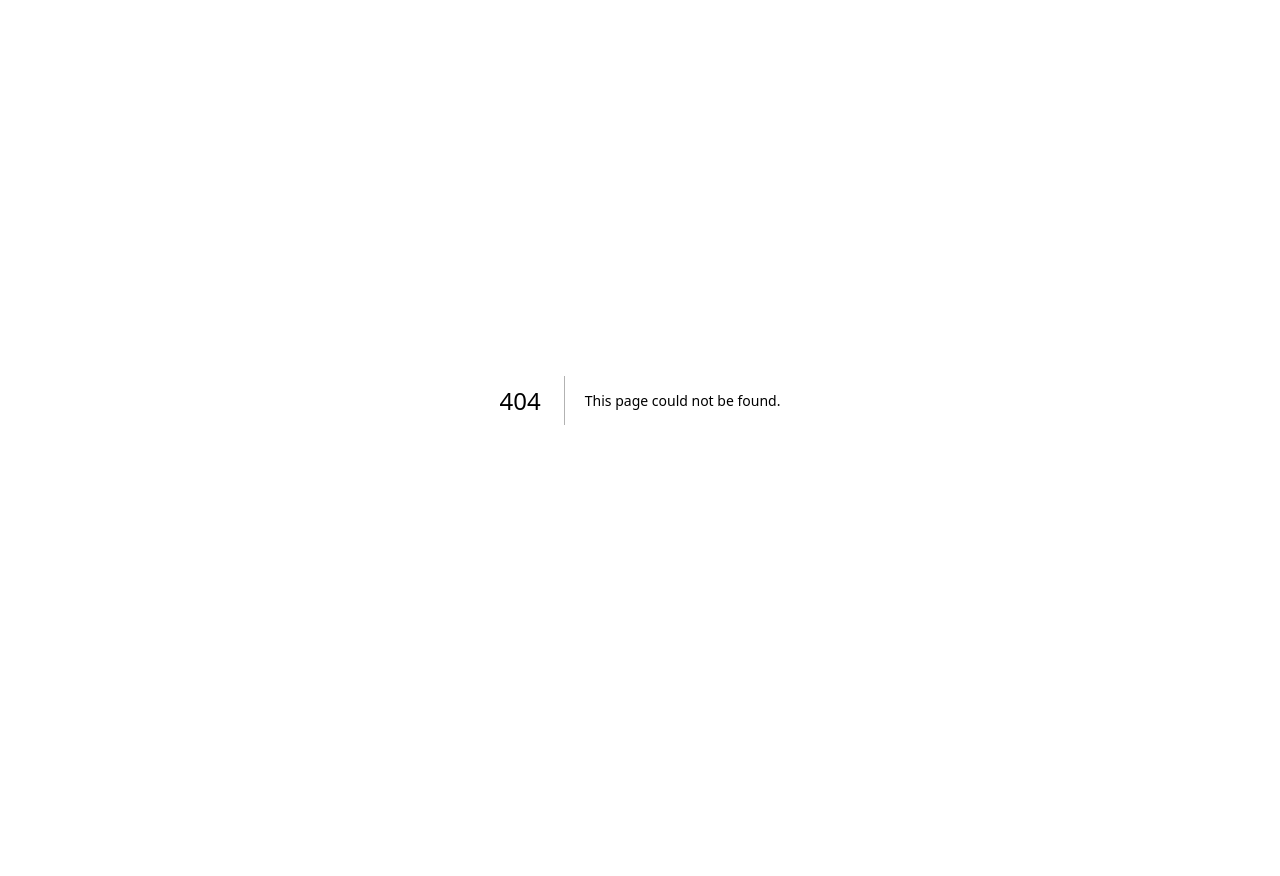
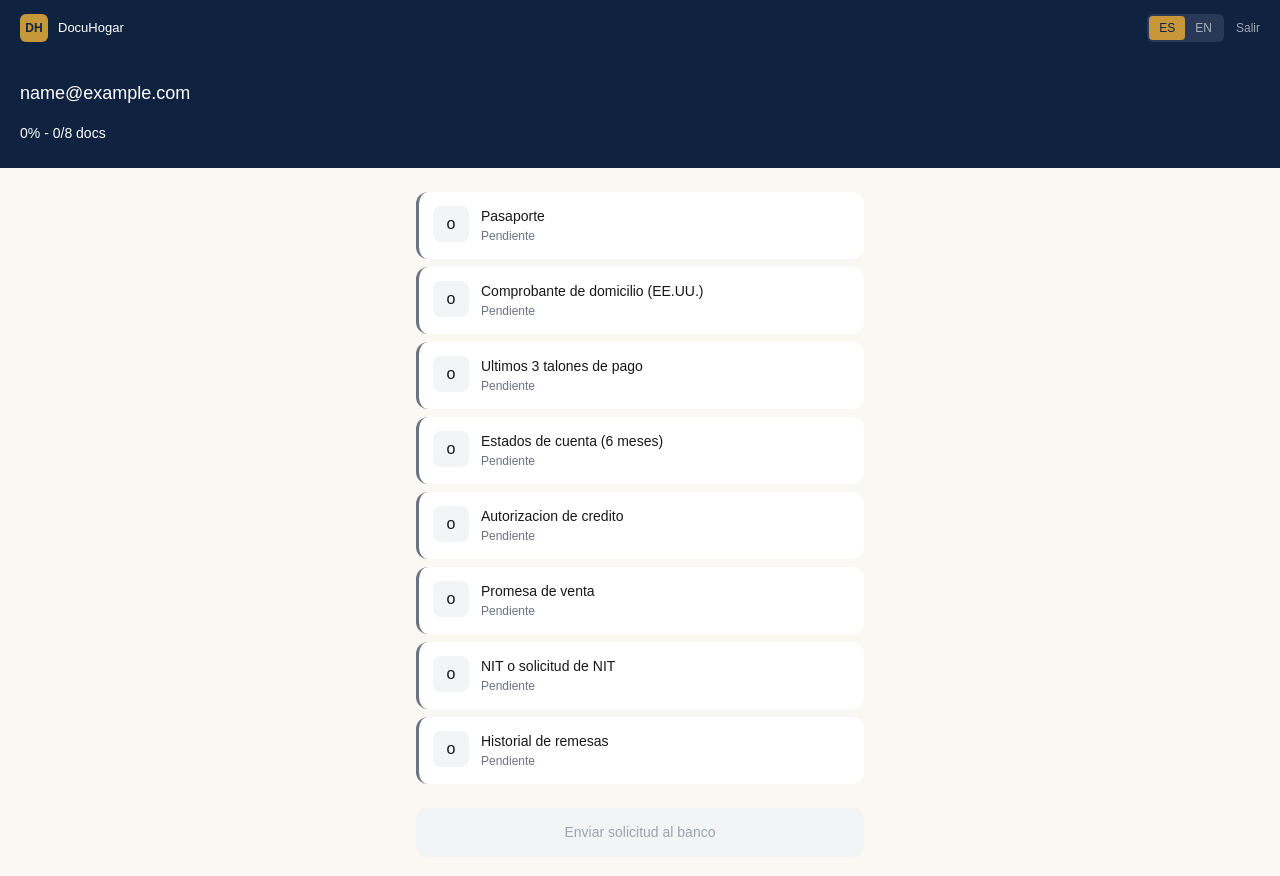
Before and after one commit to ThirdAvenueCreativeStudio/secure-portal, a Next.js app: page /dashboard in a window 1280 px wide. Before the commit this address had no page. Shown: the top 876 px of the page. Before the commit the page ends 800 px from the top, so only its background shows below. Built offline with nearby package versions, Linux system fonts and the light colour scheme; sample sign-in values are in the browser's storage.

Commit message:
add dashboard and verify pages

```diff
--- /dev/null
+++ b/app/auth/verify/page.tsx
@@ -0,0 +1,25 @@
+'use client';
+import {useEffect,useState,Suspense} from 'react';
+import {useSearchParams,useRouter} from 'next/navigation';
+
+function VerifyInner(){
+  const params=useSearchParams();
+  const router=useRouter();
+  const [status,setStatus]=useState('verifying');
+  useEffect(()=>{
+    const token=params.get('t');
+    if(!token){setStatus('invalid');return;}
+    const url=process.env.NEXT_PUBLIC_API_URL+'/api/v1/auth/verify?t='+token;
+    fetch(url,{credentials:'include'})
+    .then(r=>r.json())
+    .then(data=>{
+      if(data.success){localStorage.setItem('user',JSON.stringify(data.user));router.push('/dashboard');}
+      else setStatus(data.error||'invalid');
+    }).catch(()=>setStatus('error'));
+  },[]);
+  const msgs:Record<string,string>={verifying:'Verificando...','Token expired':'Enlace expirado.','Token already used':'Enlace ya usado.',invalid:'Enlace invalido.',error:'Error.'};
+  return(<div style={{textAlign:'center',padding:'40px'}}><p style={{color:'#0F2340',fontSize:'16px'}}>{msgs[status]||status}</p>{status!=='verifying'&&<a href='/' style={{display:'block',marginTop:'20px',color:'#0F2340'}}>Volver</a>}</div>);
+}
+export default function VerifyPage(){
+  return(<main style={{minHeight:'100vh',display:'flex',alignItems:'center',justifyContent:'center',background:'#FAF8F3',fontFamily:'sans-serif'}}><Suspense fallback={<p>Cargando...</p>}><VerifyInner/></Suspense></main>);
+}
--- /dev/null
+++ b/app/dashboard/page.tsx
@@ -0,0 +1,77 @@
+'use client';
+import { useEffect, useState, useRef } from 'react';
+import { useRouter } from 'next/navigation';
+const DOCS=[{key:'passport',es:'Pasaporte',en:'Passport'},{key:'us_address',es:'Comprobante de domicilio (EE.UU.)',en:'US proof of address'},{key:'pay_stub',es:'Ultimos 3 talones de pago',en:'Last 3 pay stubs'},{key:'bank_statement',es:'Estados de cuenta (6 meses)',en:'Bank statements (6 months)'},{key:'credit_auth',es:'Autorizacion de credito',en:'Credit authorization'},{key:'promesa_venta',es:'Promesa de venta',en:'Promesa de venta'},{key:'nit',es:'NIT o solicitud de NIT',en:'NIT or NIT application'},{key:'remittance',es:'Historial de remesas',en:'Remittance history'}];
+type User={id:string;email:string;role:string;locale:string};
+type DocStatus={[key:string]:string};
+
+export default function Dashboard(){
+  const router=useRouter();
+  const [user,setUser]=useState<User|null>(null);
+  const [locale,setLocale]=useState('es');
+  const [docStatus,setDocStatus]=useState<DocStatus>({});
+  const [uploading,setUploading]=useState<string|null>(null);
+  const [activeDoc,setActiveDoc]=useState<string|null>(null);
+  const fileInputRef=useRef<HTMLInputElement>(null);
+  useEffect(()=>{
+    const u=localStorage.getItem('user');
+    if(!u){router.push('/');return;}
+    const p=JSON.parse(u);
+    setUser(p);
+    setLocale(p.locale||'es');
+  },[]);
+
+  const approved=Object.values(docStatus).filter(s=>s==='approved').length;
+  const total=DOCS.length;
+  const pct=Math.round((approved/total)*100);
+  async function handleUpload(docKey:string,file:File){
+    setUploading(docKey);
+    const fd=new FormData();
+    fd.append("file",file);
+    fd.append("doc_type",docKey);
+    try{
+      const res=await fetch(process.env.NEXT_PUBLIC_API_URL+"/api/v1/documents/upload",{method:"POST",credentials:"include",body:fd});
+      const data=await res.json();
+      if(data.success)setDocStatus(prev=>({...prev,[docKey]:"uploaded"}));
+    }catch{alert("Upload failed.");}
+    setUploading(null);setActiveDoc(null);
+  }
+  function triggerUpload(k:string){if(docStatus[k]==="approved")return;setActiveDoc(k);fileInputRef.current?.click();}
+  function onFileChange(e:React.ChangeEvent<HTMLInputElement>){const file=e.target.files?.[0];if(file&&activeDoc)handleUpload(activeDoc,file);e.target.value="";}
+  function logout(){localStorage.removeItem("user");fetch(process.env.NEXT_PUBLIC_API_URL+"/api/v1/auth/logout",{method:"POST",credentials:"include"});router.push("/");}
+  const sBg:Record<string,string>={approved:"#EAF5EE",uploaded:"#EBF0FA",pending:"#F3F4F6",rejected:"#FDECEC"};
+  const sColor:Record<string,string>={approved:"#1D7A4E",uploaded:"#185FA5",pending:"#6B7280",rejected:"#9B2626"};
+  const sLabel:Record<string,Record<string,string>>={approved:{es:"Aprobado",en:"Approved"},uploaded:{es:"En revision",en:"In review"},pending:{es:"Pendiente",en:"Pending"},rejected:{es:"Rechazado",en:"Rejected"}};
+  if(!user)return(<main style={{minHeight:"100vh",display:"flex",alignItems:"center",justifyContent:"center",background:"#FAF8F3"}}><p style={{color:"#6B7280"}}>Cargando...</p></main>);
+  return(<main style={{minHeight:"100vh",background:"#FAF8F3",fontFamily:"sans-serif"}}>
+    <input ref={fileInputRef} type="file" accept=".pdf,.jpg,.jpeg,.png" style={{display:"none"}} onChange={onFileChange}/>
+    <nav style={{background:"#0F2340",padding:"0 20px",height:"56px",display:"flex",alignItems:"center",justifyContent:"space-between"}}>
+      <div style={{display:"flex",alignItems:"center",gap:"10px"}}>
+        <div style={{width:"28px",height:"28px",background:"#C8973A",borderRadius:"6px",display:"flex",alignItems:"center",justifyContent:"center",color:"#0F2340",fontWeight:600,fontSize:"12px"}}>DH</div>
+        <span style={{color:"white",fontSize:"13px",fontWeight:500}}>DocuHogar</span>
+      </div>
+      <div style={{display:"flex",alignItems:"center",gap:"12px"}}>
+        <div style={{display:"flex",background:"rgba(255,255,255,0.1)",borderRadius:"6px",padding:"2px"}}>
+          {["es","en"].map(l=>(<button key={l} onClick={()=>setLocale(l)} style={{padding:"3px 10px",border:"none",borderRadius:"4px",background:locale===l?"#C8973A":"transparent",color:locale===l?"#0F2340":"rgba(255,255,255,0.6)",cursor:"pointer",fontSize:"12px",fontWeight:500}}>{l.toUpperCase()}</button>))}
+        </div>
+        <button onClick={logout} style={{background:"transparent",border:"none",color:"rgba(255,255,255,0.6)",cursor:"pointer",fontSize:"12px"}}>{locale==="es"?"Salir":"Logout"}</button>
+      </div>
+    </nav>
+    <div style={{background:"#0F2340",padding:"24px 20px",color:"white"}}>
+      <h2 style={{fontSize:"18px"}}>{user.email}</h2>
+      <p style={{marginTop:"16px",fontSize:"14px"}}>{pct}% - {approved}/{total} docs</p>
+    </div>
+    <div style={{maxWidth:"480px",margin:"0 auto",padding:"24px 16px"}}>
+      {DOCS.map(doc=>{
+        const s=docStatus[doc.key]||"pending";
+        return(<div key={doc.key} onClick={()=>triggerUpload(doc.key)} style={{background:"white",borderRadius:"12px",padding:"14px",marginBottom:"8px",display:"flex",gap:"12px",cursor:"pointer",borderLeft:"3px solid "+sColor[s]}}>
+          <div style={{width:"36px",height:"36px",borderRadius:"8px",background:sBg[s],display:"flex",alignItems:"center",justifyContent:"center",flexShrink:0}}>{s==="approved"?"v":s==="uploaded"?"~":"o"}</div>
+          <div style={{flex:1}}><div style={{fontSize:"14px",fontWeight:500}}>{locale==="es"?doc.es:doc.en}</div><div style={{fontSize:"12px",color:"#6B7280"}}>{sLabel[s][locale]}</div></div>
+        </div>);
+      })}
+      <button disabled={pct<100} style={{width:"100%",padding:"14px",background:pct===100?"#C8973A":"#F3F4F6",color:pct===100?"#0F2340":"#9CA3AF",border:"none",borderRadius:"10px",fontSize:"14px",fontWeight:500,marginTop:"16px",cursor:pct===100?"pointer":"not-allowed"}}>
+        {locale==="es"?"Enviar solicitud al banco":"Submit application to bank"}
+      </button>
+    </div>
+  </main>);
+}
```
